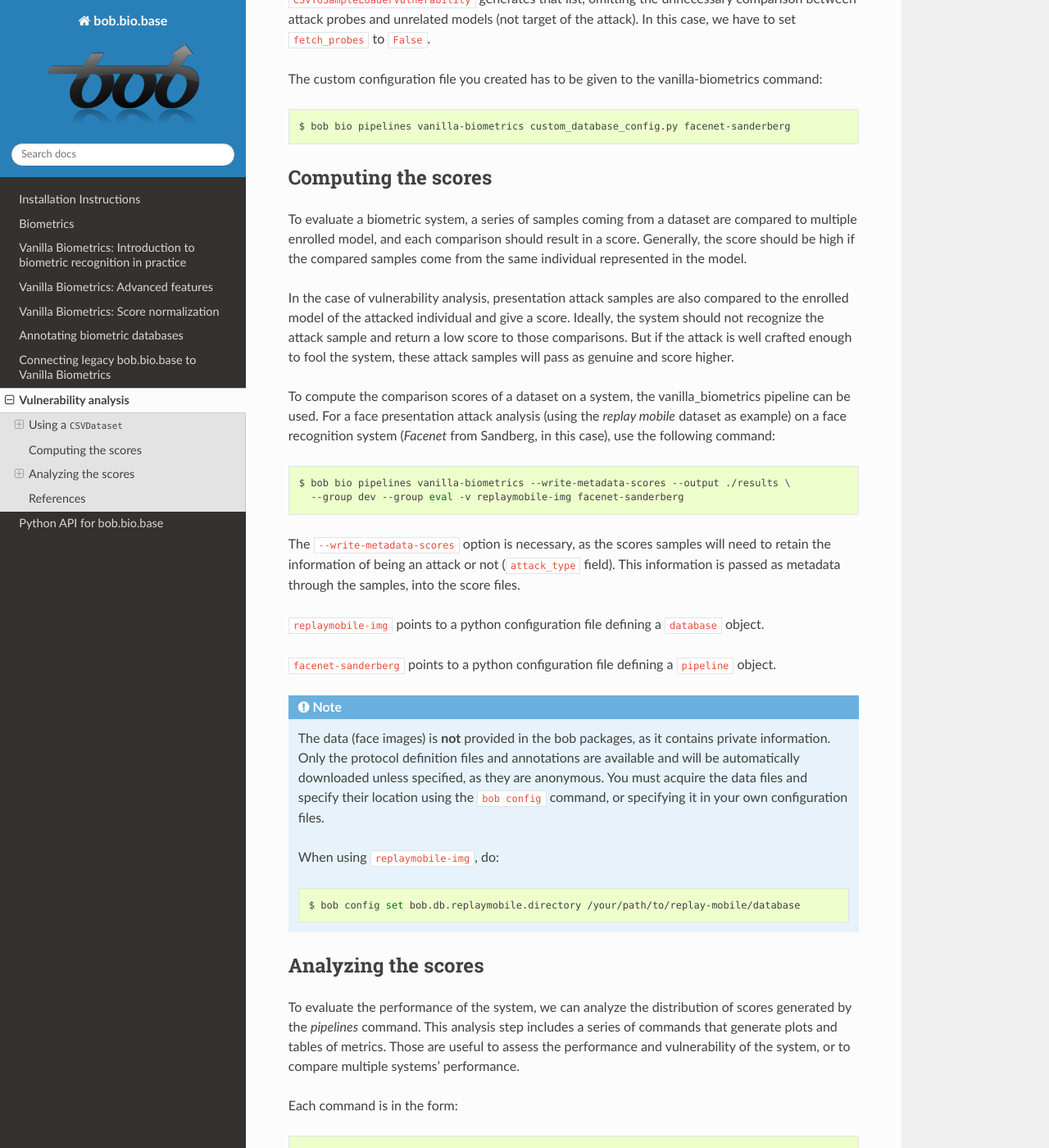
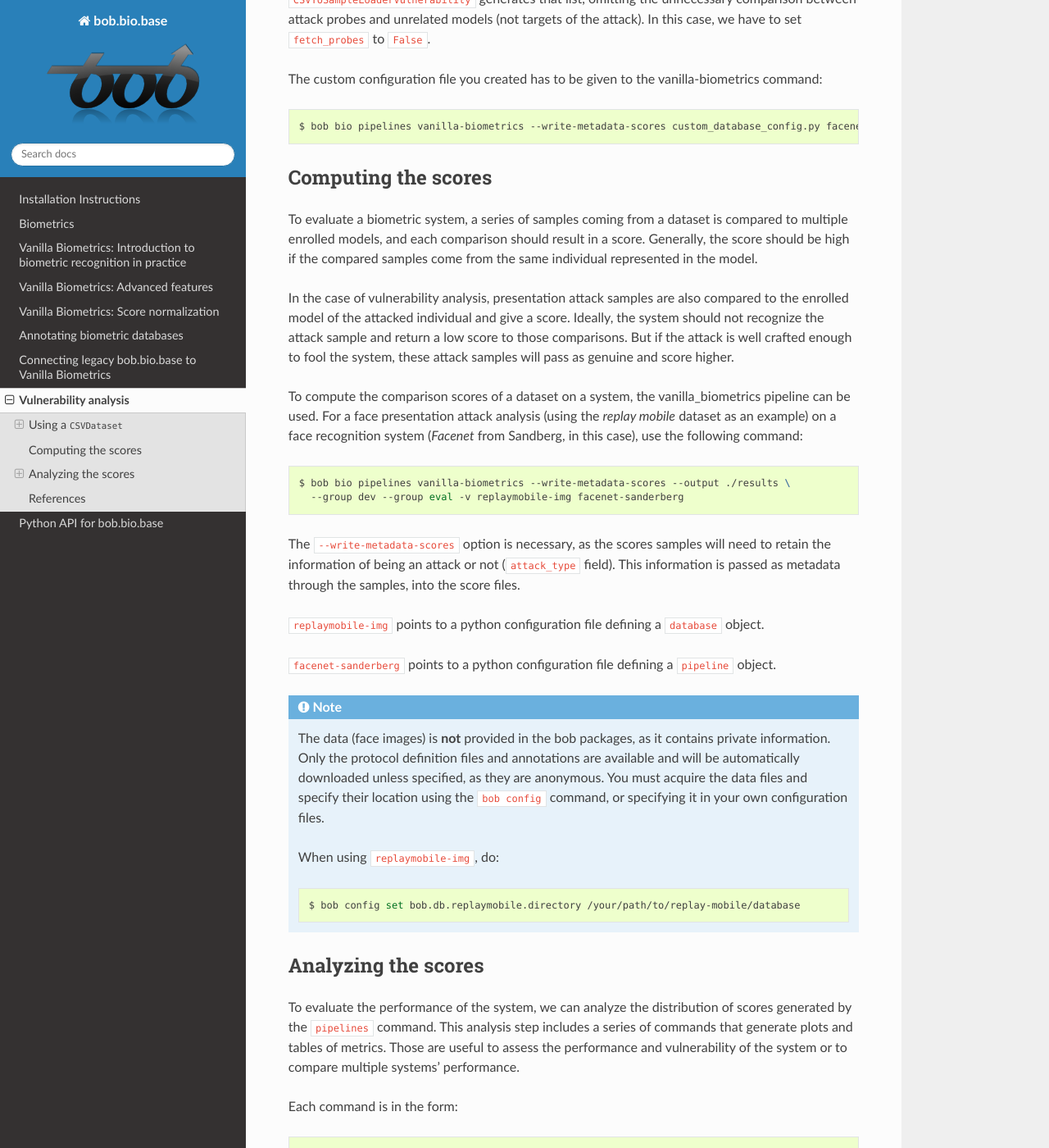
Before and after one commit to bioidiap/bob.bio.base, a Sphinx documentation site: the page built from doc/vulnerability_analysis.rst, in a window 1280 px wide and 1400 px high, scrolled down 3254 px. Shown: the whole window at 82% size. Built offline with Sphinx 7.4.7 and the Read the Docs theme 2.0.0, drawn with Linux system fonts in a browser that asks for light colours; the version number could not be read and is left out; some of the changed text lies outside the part shown.

Commit message:
[doc] Grammar

```diff
--- a/doc/vulnerability_analysis.rst
+++ b/doc/vulnerability_analysis.rst
@@ -97,7 +97,7 @@
 chosen and will be compared to the ``protocol_name`` parameter passed in the
 ``CSVDataset`` configuration.
 
-Each protocol folder must contain at least a ``dev`` folder, and can contain a ``norm``
+Each protocol folder must contain at least a ``dev`` folder and can contain a ``norm``
 and/or an ``eval`` folder.
 
 The ``dev`` and ``eval`` folders each contain a ``for_models.csv`` file that will be
@@ -109,15 +109,15 @@
 .........................
 
 Each CSV file must contain a header and its content must be separated by commas. The
-required column for vulnerability analysis are: ``path`` and ``reference_id``.
-Other columns fields (metadata) will be processed by the ``CSVDataset`` class and
+required columns for vulnerability analysis are ``path`` and ``reference_id``.
+Other column fields (metadata) will be processed by the ``CSVDataset`` class and
 passed through the samples to the pipeline.
 Each row of the CSV files will result in **one** sample being created (each frame of a
-video must be one row, when processing images).
+video must be one row when processing images).
 
-The ``attack_type`` field can be omitted in the model files, but must be present in the
+The ``attack_type`` field can be omitted in the model files but must be present in the
 probe files. When the sample is not an attack, the ``attack_type`` field should be
-empty, otherwise it represents the type of attack used.
+empty, otherwise, it represents the type of attack used.
 
 Minimal protocol definition CSV file for the enrollment (``for_models.csv``):
 
@@ -176,7 +176,7 @@
 The ``fetch_probes`` parameter is used by the database interface to generate the
 comparisons list automatically, comparing every probe to each model. However, to save
 time and processing, ``CSVToSampleLoaderVulnerability`` generates that list, omitting
-the unnecessary comparison between attack probes and unrelated models (not target of
+the unnecessary comparison between attack probes and unrelated models (not targets of
 the attack). In this case, we have to set ``fetch_probes`` to ``False``.
 
 The custom configuration file you created has to be given to the vanilla-biometrics
@@ -184,14 +184,14 @@
 
 .. code-block:: sh
 
-  $ bob bio pipelines vanilla-biometrics custom_database_config.py facenet-sanderberg
+  $ bob bio pipelines vanilla-biometrics --write-metadata-scores custom_database_config.py facenet-sanderberg
 
 
 Computing the scores
 --------------------
 
-To evaluate a biometric system, a series of samples coming from a dataset are
-compared to multiple enrolled model, and each comparison should result in a score.
+To evaluate a biometric system, a series of samples coming from a dataset is compared
+to multiple enrolled models, and each comparison should result in a score.
 Generally, the score should be high if the compared samples come from the same
 individual represented in the model.
 
@@ -203,9 +203,9 @@
 
 To compute the comparison scores of a dataset on a system, the vanilla_biometrics
 pipeline can be used.
-For a face presentation attack analysis (using the `replay mobile` dataset as example)
-on a face recognition system (`Facenet` from Sandberg, in this case), use the following
-command:
+For a face presentation attack analysis (using the `replay mobile` dataset as an
+example) on a face recognition system (`Facenet` from Sandberg, in this case), use the
+following command:
 
 .. code-block:: sh
 
@@ -242,9 +242,9 @@
 --------------------
 
 To evaluate the performance of the system, we can analyze the distribution of
-scores generated by the `pipelines` command. This analysis step includes a series of
+scores generated by the ``pipelines`` command. This analysis step includes a series of
 commands that generate plots and tables of metrics. Those are useful to assess the
-performance and vulnerability of the system, or to compare multiple systems'
+performance and vulnerability of the system or to compare multiple systems'
 performance.
 
 Each command is in the form:
@@ -380,7 +380,7 @@
   :align: center
   :alt: FMR vs IAPMR of vulnerability scores.
 
-  Plot of the IAPMR vs the FMR for different threshold value.
+  Plot of the IAPMR vs the FMR for various threshold values.
 
 
 EPSC
@@ -434,7 +434,7 @@
 Evaluate
 ^^^^^^^^
 
-The ``evaluate`` command creates a single report with multiple plot to display
+The ``evaluate`` command creates a single report with multiple plots to display
 different aspects of the evaluation.
 
 Example:
```
Also changed, not shown: other parts of doc/vulnerability_analysis.rst (+2 -2 lines).
